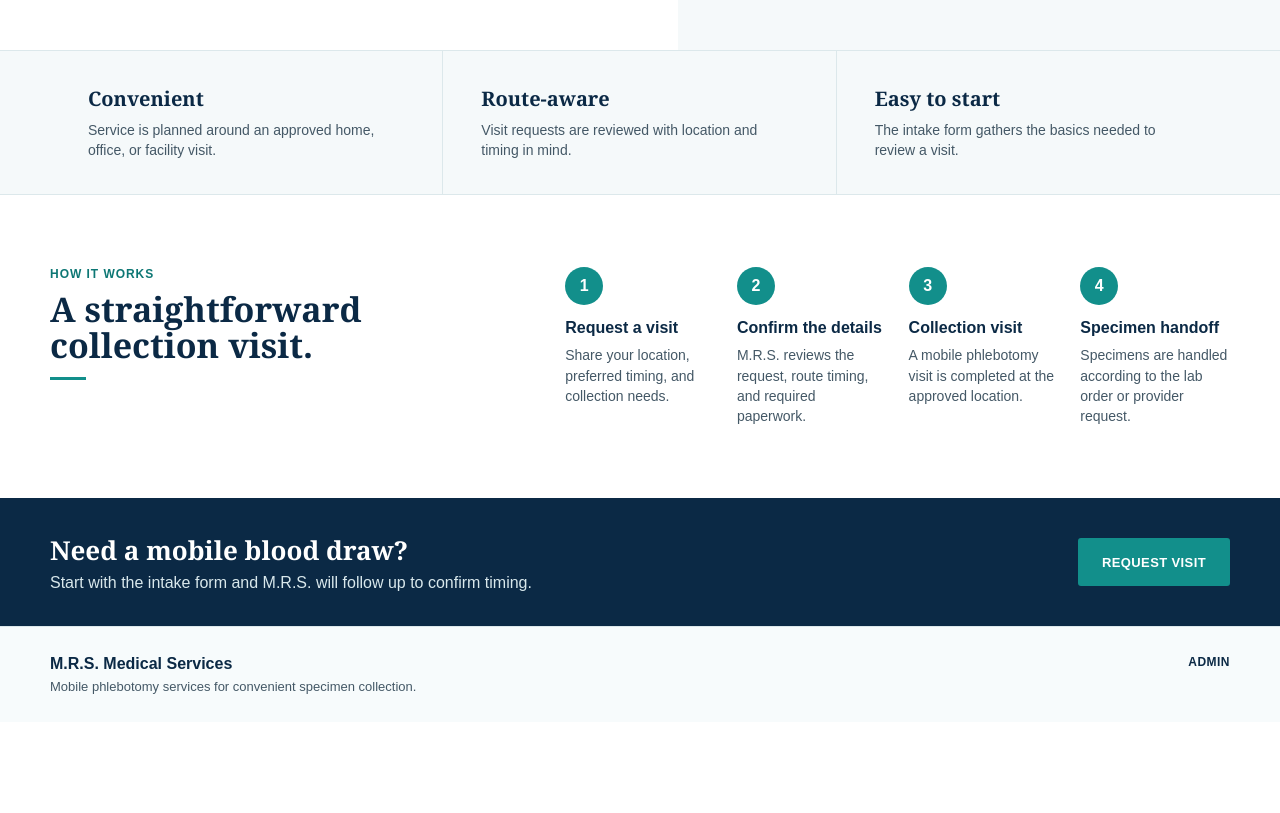
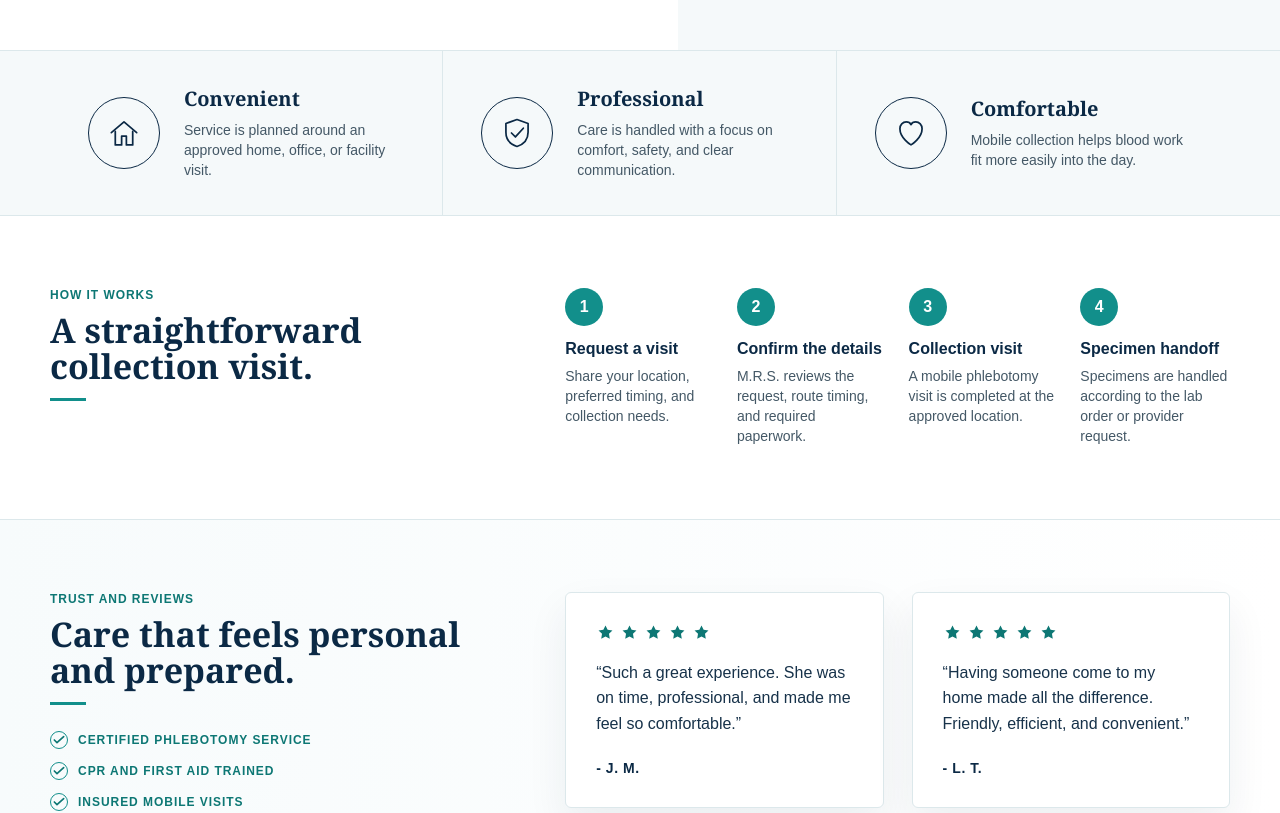
Before and after one commit to Emanuel628/MRS-Medical-Services, a React (Vite) app in the folder client/: page / in a window 1280 px wide. Shown: the part 581-1394 px from the top of the page. Before the commit the page ends 1303 px from the top, so only its background shows below. Built offline with nearby package versions, Linux system fonts and the light colour scheme.

Commit message:
Add home reviews and SVG icons

```diff
--- a/client/src/App.tsx
+++ b/client/src/App.tsx
@@ -63,6 +63,30 @@ const steps = [
   ['2', 'Confirm the details', 'M.R.S. reviews the request, route timing, and required paperwork.'],
   ['3', 'Collection visit', 'A mobile phlebotomy visit is completed at the approved location.'],
   ['4', 'Specimen handoff', 'Specimens are handled according to the lab order or provider request.'],
+];
+
+const benefitItems = [
+  ['home', 'Convenient', 'Service is planned around an approved home, office, or facility visit.'],
+  ['shield', 'Professional', 'Care is handled with a focus on comfort, safety, and clear communication.'],
+  ['heart', 'Comfortable', 'Mobile collection helps blood work fit more easily into the day.'],
+];
+
+const trustItems = [
+  'Certified phlebotomy service',
+  'CPR and first aid trained',
+  'Insured mobile visits',
+  'Patient privacy handled with care',
+];
+
+const reviews = [
+  [
+    'Such a great experience. She was on time, professional, and made me feel so comfortable.',
+    'J. M.',
+  ],
+  [
+    'Having someone come to my home made all the difference. Friendly, efficient, and convenient.',
+    'L. T.',
+  ],
 ];
 
 function pageFromPath(pathname: string): PageKey {
@@ -162,18 +186,15 @@ function HomePage({ onNavigate }: { onNavigate: (page: PageKey) => void }) {
 
       <section className="benefits">
         <div className="wrap benefits-grid">
-          <article>
-            <strong>Convenient</strong>
-            <p>Service is planned around an approved home, office, or facility visit.</p>
-          </article>
-          <article>
-            <strong>Route-aware</strong>
-            <p>Visit requests are reviewed with location and timing in mind.</p>
-          </article>
-          <article>
-            <strong>Easy to start</strong>
-            <p>The intake form gathers the basics needed to review a visit.</p>
-          </article>
+          {benefitItems.map(([icon, title, description]) => (
+            <article key={title}>
+              <SvgIcon name={icon} />
+              <div>
+                <strong>{title}</strong>
+                <p>{description}</p>
+              </div>
+            </article>
+          ))}
         </div>
       </section>
 
@@ -196,6 +217,42 @@ function HomePage({ onNavigate }: { onNavigate: (page: PageKey) => void }) {
         </div>
       </section>
 
+      <section className="section reviews-section">
+        <div className="wrap reviews-layout">
+          <div className="section-title">
+            <span>Trust and reviews</span>
+            <h2>Care that feels personal and prepared.</h2>
+            <i />
+            <ul className="trust-list">
+              {trustItems.map((item) => (
+                <li key={item}>
+                  <SvgIcon name="check" />
+                  <span>{item}</span>
+                </li>
+              ))}
+            </ul>
+            <button className="btn secondary" type="button" onClick={() => onNavigate('about')}>
+              Learn More About Us
+            </button>
+          </div>
+          <div className="review-grid">
+            {reviews.map(([quote, author]) => (
+              <article className="review-card" key={author}>
+                <div className="stars" aria-label="Five star review">
+                  <SvgIcon name="star" />
+                  <SvgIcon name="star" />
+                  <SvgIcon name="star" />
+                  <SvgIcon name="star" />
+                  <SvgIcon name="star" />
+                </div>
+                <p>&ldquo;{quote}&rdquo;</p>
+                <strong>- {author}</strong>
+              </article>
+            ))}
+          </div>
+        </div>
+      </section>
+
       <section className="cta">
         <div className="wrap cta-inner">
           <div>
@@ -208,6 +265,48 @@ function HomePage({ onNavigate }: { onNavigate: (page: PageKey) => void }) {
         </div>
       </section>
     </main>
+  );
+}
+
+function SvgIcon({ name }: { name: string }) {
+  if (name === 'home') {
+    return (
+      <svg className="svg-icon" viewBox="0 0 48 48" aria-hidden="true">
+        <path d="M8 23.5 24 10l16 13.5" />
+        <path d="M13 22v17h8V28h6v11h8V22" />
+      </svg>
+    );
+  }
+
+  if (name === 'shield') {
+    return (
+      <svg className="svg-icon" viewBox="0 0 48 48" aria-hidden="true">
+        <path d="M24 7 38 12v11c0 9.5-5.8 15.3-14 18-8.2-2.7-14-8.5-14-18V12l14-5Z" />
+        <path d="m17 24 5 5 10-11" />
+      </svg>
+    );
+  }
+
+  if (name === 'heart') {
+    return (
+      <svg className="svg-icon" viewBox="0 0 48 48" aria-hidden="true">
+        <path d="M24 39S10 30.5 10 18.5C10 13.7 13.5 10 18 10c2.7 0 5 1.3 6 3.4C25 11.3 27.3 10 30 10c4.5 0 8 3.7 8 8.5C38 30.5 24 39 24 39Z" />
+      </svg>
+    );
+  }
+
+  if (name === 'star') {
+    return (
+      <svg className="star-icon" viewBox="0 0 24 24" aria-hidden="true">
+        <path d="m12 3 2.7 5.5 6.1.9-4.4 4.3 1 6.1-5.4-2.9-5.4 2.9 1-6.1-4.4-4.3 6.1-.9L12 3Z" />
+      </svg>
+    );
+  }
+
+  return (
+    <svg className="check-icon" viewBox="0 0 24 24" aria-hidden="true">
+      <path d="m5 12 4 4 10-9" />
+    </svg>
   );
 }
 
--- a/client/src/styles/global.css
+++ b/client/src/styles/global.css
@@ -216,6 +216,9 @@ a {
 
 .benefits article {
   min-height: 130px;
+  display: flex;
+  align-items: center;
+  gap: 24px;
   padding: 34px 38px;
   border-right: 1px solid var(--border);
 }
@@ -234,6 +237,21 @@ a {
   color: var(--text);
   font-size: 14px;
   line-height: 1.45;
+}
+
+.svg-icon {
+  width: 72px;
+  height: 72px;
+  flex: 0 0 72px;
+  padding: 16px;
+  border: 1.5px solid var(--navy-deep);
+  border-radius: 50%;
+  color: var(--navy-deep);
+  fill: none;
+  stroke: currentColor;
+  stroke-linecap: round;
+  stroke-linejoin: round;
+  stroke-width: 2.2;
 }
 
 .section,
@@ -359,6 +377,90 @@ a {
   color: var(--text);
   font-size: 16px;
   line-height: 1.58;
+}
+
+.reviews-section {
+  background: linear-gradient(90deg, #f7fbfc, #ffffff);
+  border-top: 1px solid var(--border);
+}
+
+.reviews-layout {
+  display: grid;
+  grid-template-columns: .8fr 1.2fr;
+  gap: 72px;
+  align-items: start;
+}
+
+.trust-list {
+  display: grid;
+  gap: 13px;
+  margin: 26px 0 28px;
+  padding: 0;
+  list-style: none;
+}
+
+.trust-list li {
+  display: flex;
+  align-items: center;
+  gap: 10px;
+  color: var(--ink);
+  font-size: 15px;
+  line-height: 1.35;
+}
+
+.check-icon {
+  width: 18px;
+  height: 18px;
+  flex: 0 0 18px;
+  border: 1px solid var(--teal);
+  border-radius: 50%;
+  color: var(--teal-dark);
+  fill: none;
+  stroke: currentColor;
+  stroke-linecap: round;
+  stroke-linejoin: round;
+  stroke-width: 2.5;
+}
+
+.review-grid {
+  display: grid;
+  grid-template-columns: repeat(2, minmax(0, 1fr));
+  gap: 28px;
+}
+
+.review-card {
+  min-width: 0;
+  padding: 30px;
+  border: 1px solid var(--border);
+  border-radius: 6px;
+  background: var(--white);
+  box-shadow: 0 18px 42px rgba(11, 41, 69, .07);
+}
+
+.stars {
+  display: flex;
+  gap: 5px;
+  margin-bottom: 18px;
+}
+
+.star-icon {
+  width: 19px;
+  height: 19px;
+  color: var(--teal-dark);
+  fill: currentColor;
+}
+
+.review-card p {
+  margin: 0 0 22px;
+  color: var(--ink);
+  font-size: 16px;
+  line-height: 1.6;
+}
+
+.review-card strong {
+  color: var(--navy-deep);
+  font-size: 14px;
+  letter-spacing: .04em;
 }
 
 .content-block .btn {
@@ -820,6 +922,7 @@ a {
   .services-layout,
   .about-layout,
   .contact-layout,
+  .reviews-layout,
   .form-layout,
   .admin-layout,
   .schedule-grid,
@@ -840,7 +943,8 @@ a {
 
   .steps,
   .service-list,
-  .info-grid {
+  .info-grid,
+  .review-grid {
     grid-template-columns: 1fr;
   }
 
@@ -885,4 +989,20 @@ a {
   .calendar-day small {
     display: none;
   }
+
+  .benefits article {
+    align-items: flex-start;
+    gap: 16px;
+  }
+
+  .svg-icon {
+    width: 58px;
+    height: 58px;
+    flex-basis: 58px;
+    padding: 13px;
+  }
+
+  .review-card {
+    padding: 24px;
+  }
 }
```
